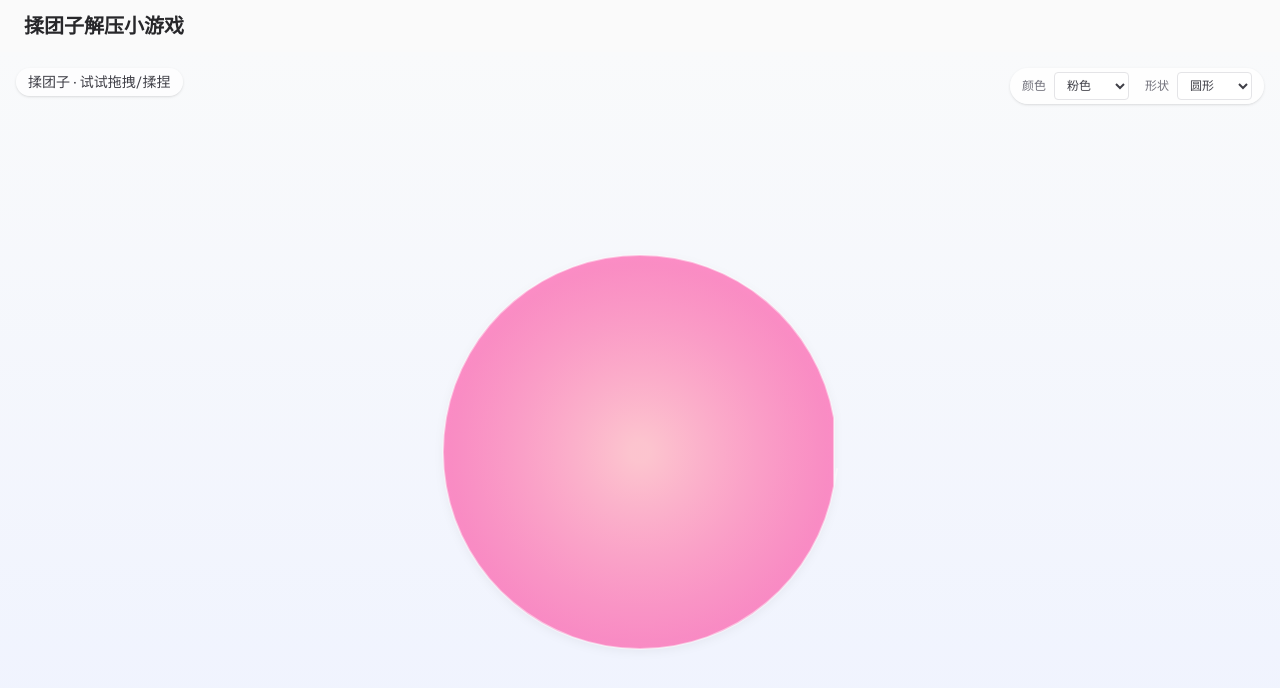
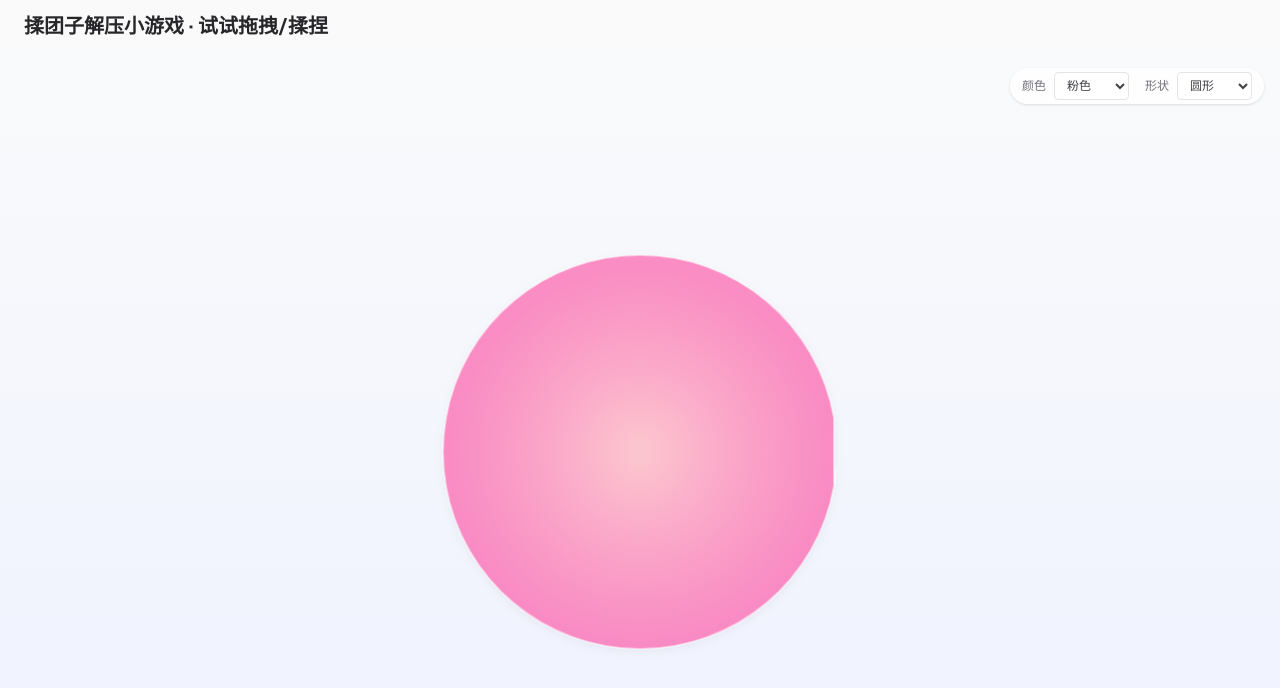
Before and after one commit to ldyldyydl/squish-dango, a Next.js app: page / in a window 1280 px wide. Shown: the top 688 px of the page. Built offline with nearby package versions, Linux system fonts and the light colour scheme.

Commit message:
UI: 移除左上角文案；玩法说明合并到标题

```diff
--- a/src/app/page.tsx
+++ b/src/app/page.tsx
@@ -4,7 +4,7 @@ export default function Home() {
   return (
     <div className="flex min-h-screen w-full flex-col bg-zinc-50 font-sans dark:bg-black">
       <header className="flex items-center justify-between px-6 py-3">
-        <h1 className="text-xl font-semibold text-zinc-800 dark:text-zinc-100">揉团子解压小游戏</h1>
+        <h1 className="text-xl font-semibold text-zinc-800 dark:text-zinc-100">揉团子解压小游戏 · 试试拖拽/揉捏</h1>
         {/* 移除右上角按钮文案 */}
       </header>
       <main className="flex flex-1">
--- a/src/components/GameCanvas.tsx
+++ b/src/components/GameCanvas.tsx
@@ -323,9 +323,10 @@ export default function GameCanvas() {
   return (
     <div className="relative w-full h-[calc(100vh-0px)]">
       <canvas ref={canvasRef} className="w-full h-full touch-none" />
-      <div className="pointer-events-none absolute left-4 top-4 rounded-full bg-white/70 px-3 py-1 text-sm text-zinc-700 shadow">
+      {/* 删除左上角提示文案 */}
+      {/* <div className="pointer-events-none absolute left-4 top-4 rounded-full bg-white/70 px-3 py-1 text-sm text-zinc-700 shadow">
         揉团子 · 试试拖拽/揉捏
-      </div>
+      </div> */}
       <div className="pointer-events-auto absolute right-4 top-4 flex items-center gap-2 rounded-full bg-white/80 px-3 py-1 text-sm text-zinc-700 shadow">
         <span className="text-xs text-zinc-500">颜色</span>
         <select onChange={onColorChange} className="rounded border border-zinc-200 bg-white px-2 py-1 text-xs">
```
